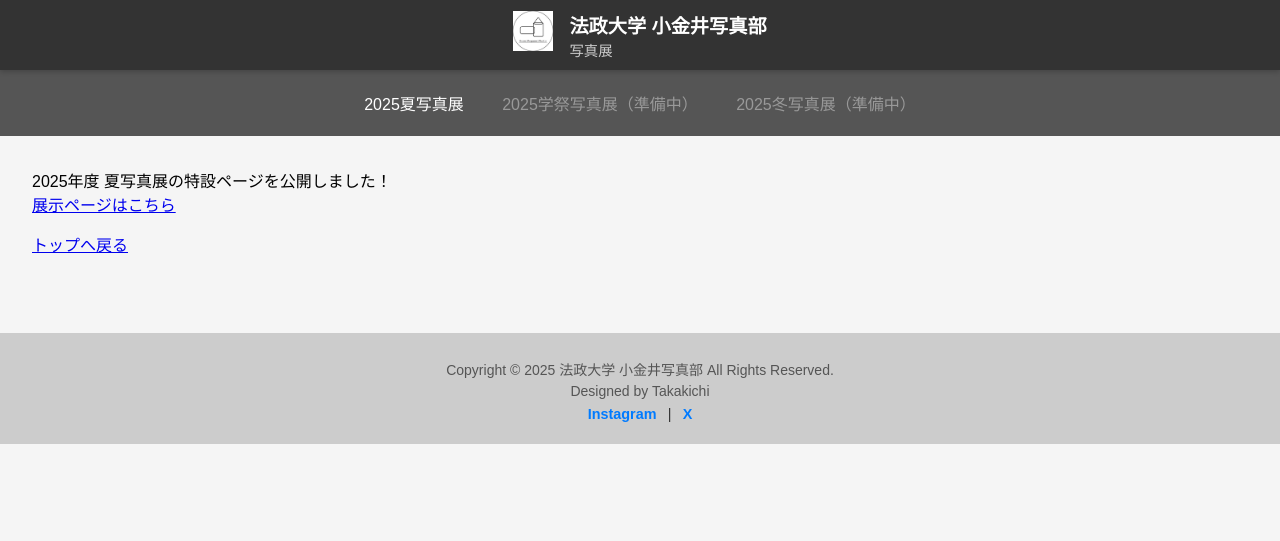
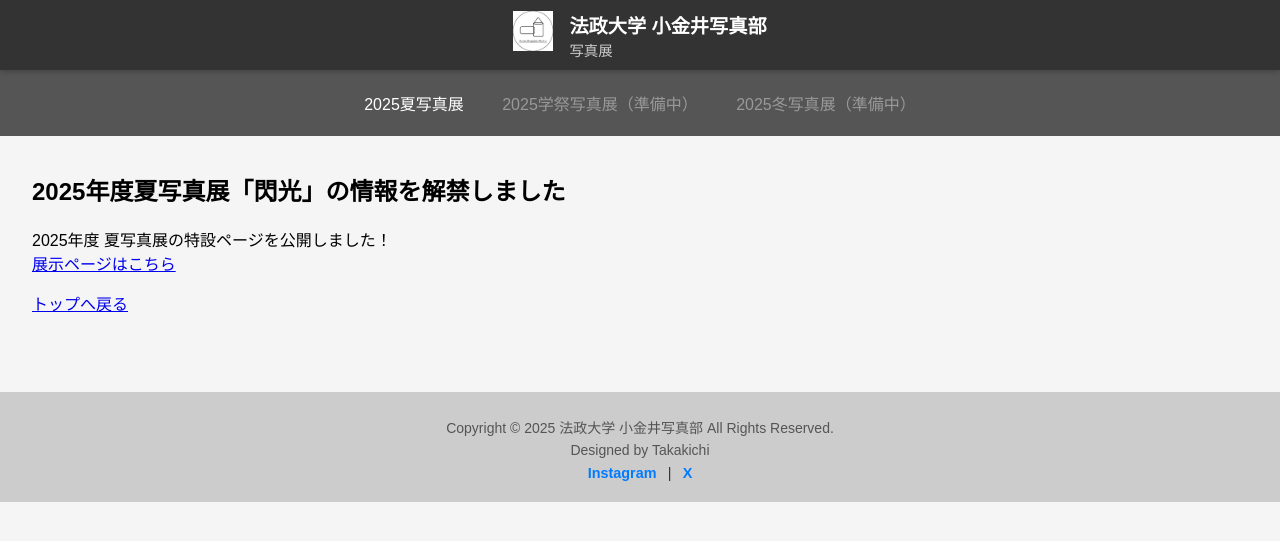
Before and after one commit to fujiyoshi-takayuki/photo-exhibition-site, a Jekyll site: the page built from _posts/2025-09-15-summer-open.md, in a window 1280 px wide. Shown: the top 541 px of the page. Built offline with Jekyll 4.4.1, drawn with Linux system fonts in a browser that asks for light colours; our own code applies the rules of GitHub Pages for plain Markdown files.

Commit message:
add information for summer 2025 open

```diff
--- a/_posts/2025-09-15-summer-open.md
+++ b/_posts/2025-09-15-summer-open.md
@@ -3,6 +3,8 @@ title: "2025夏写真展のページを公開しました"
 date: 2025-09-15
 ---
 
+## 2025年度夏写真展「閃光」の情報を解禁しました
+
 2025年度 夏写真展の特設ページを公開しました！
 [展示ページはこちら]({{ "/2025/summer/" | relative_url }})
 
```
